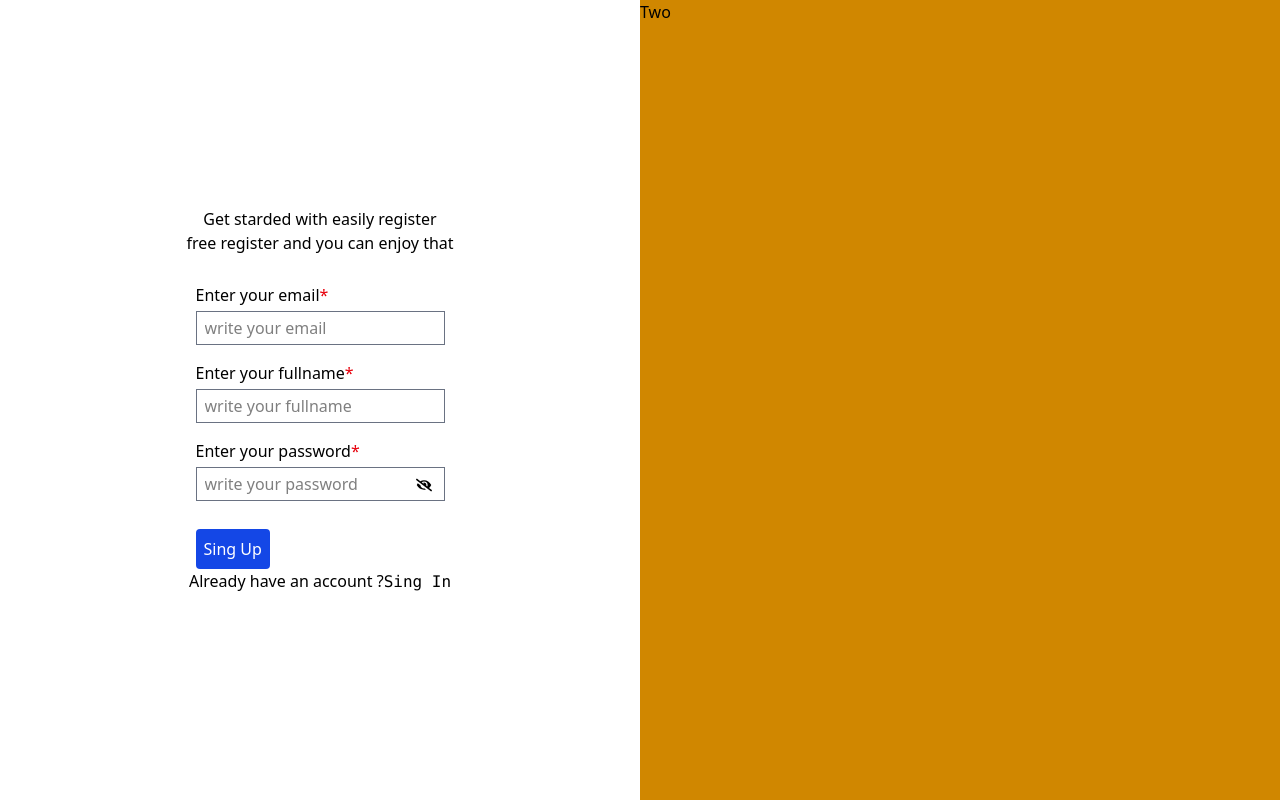
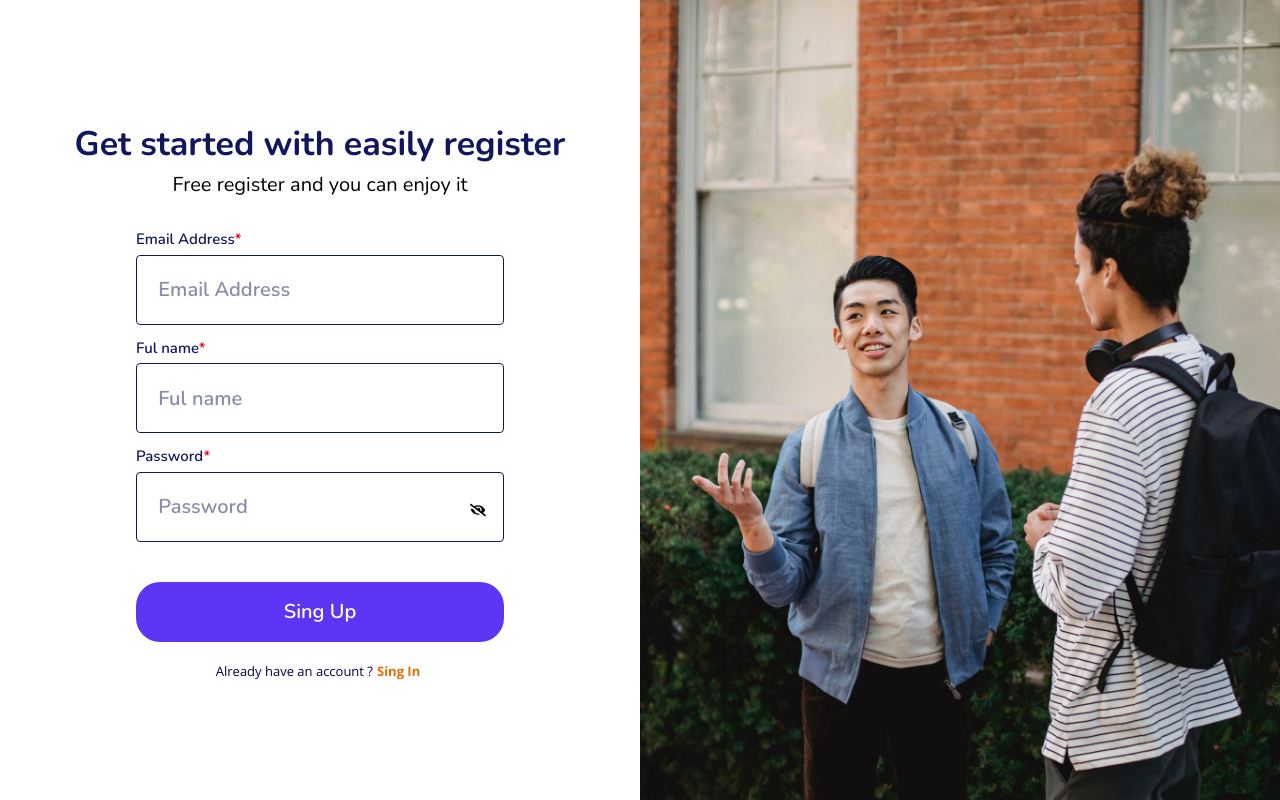
Before and after one commit to Dev0xTanvir/chatapp, a React (Vite) app: page / in a window 1280 px wide. Shown: the top 800 px of the page. Built offline with nearby package versions, Linux system fonts and the light colour scheme.

Commit message:
degine-change

```diff
--- a/index.html
+++ b/index.html
@@ -1,10 +1,16 @@
-<!doctype html>
+<!DOCTYPE html>
 <html lang="en">
   <head>
     <meta charset="UTF-8" />
     <link rel="icon" type="image/svg+xml" href="/vite.svg" />
     <meta name="viewport" content="width=device-width, initial-scale=1.0" />
     <title>Chatapp</title>
+    <link rel="preconnect" href="https://fonts.googleapis.com" />
+    <link rel="preconnect" href="https://fonts.gstatic.com" crossorigin />
+    <link
+      href="https://fonts.googleapis.com/css2?family=Nunito:ital,wght@0,200..1000;1,200..1000&family=Open+Sans:ital,wght@0,300..800;1,300..800&family=Poppins:ital,wght@0,100;0,200;0,300;0,400;0,500;0,600;0,700;0,800;0,900;1,100;1,200;1,300;1,400;1,500;1,600;1,700;1,800;1,900&display=swap"
+      rel="stylesheet"
+    />
   </head>
   <body>
     <div id="root"></div>
--- a/src/Pages/index.jsx
+++ b/src/Pages/index.jsx
@@ -8,6 +8,7 @@ import {
 } from "firebase/auth";
 import auth from "../../Database/FIrebase.config";
 import { ClipLoader, FadeLoader } from "react-spinners";
+import regestation from '../assets/Regestation.png'
 
 const SingUp = () => {
   let data = lib.singUpData();
@@ -84,10 +85,10 @@ const SingUp = () => {
 
   return (
     <div>
-      <div className="flex justify-between items-center">
+      <div className="flex">
         <div className="w-1/2 h-screen flex flex-col justify-center items-center">
-          <h1>Get starded with easily register</h1>
-          <p>free register and you can enjoy that</p>
+          <h1 className=" font-nonitw font-bold text-[34px] text-[#11175D] ">Get started with easily register</h1>
+          <p className="font-nonitw font-normal text-[20px] text-[#000000]">Free register and you can enjoy it</p>
 
           <form
             action="#"
@@ -99,8 +100,8 @@ const SingUp = () => {
                 className="flex flex-col items-start gap-y-1 mb-3 relative"
                 key={id}
               >
-                <label htmlFor="email">
-                  {`Enter your ${name}`}
+                <label className="font-nonitw font-semibold text-[15px] text-[#11175D]" htmlFor="email">
+                  {` ${name}`}
                   {requared && <span className="text-red-600">*</span>}
                 </label>
                 <input
@@ -113,10 +114,10 @@ const SingUp = () => {
                       ? "password"
                       : "text"
                   }
-                  placeholder={`write your ${name}`}
+                  placeholder={` ${name}`}
                   name={name}
                   onChange={handlechange}
-                  className="border border-gray-500 px-2 py-1 outline-0"
+                  className="w-[368px] h-[70px] border border-[#11175D] px-4 py-1 outline-0 rounded font-nonitw font-semibold text-[20px] text-[#11175D]"
                 />
                 {icon && (
                   <span
@@ -144,7 +145,7 @@ const SingUp = () => {
             {loder ? (
               <button
                 onClick={handlesingup}
-                className="py-2 px-2 bg-blue-700 rounded mt-3 text-white cursor-pointer"
+                className="w-[368px] h-[60px] py-2 px-2 bg-[#5F35F5] rounded-3xl mt-7 text-white font-nonitw font-semibold text-[20px] cursor-pointer"
               >
                 <FadeLoader
                   color={"#000000"}
@@ -158,17 +159,21 @@ const SingUp = () => {
             ) : (
               <button
                 onClick={handlesingup}
-                className="py-2 px-2 bg-blue-700 rounded mt-3 text-white cursor-pointer"
+                className="w-[368px] h-[60px] py-2 px-2 bg-[#5F35F5] rounded-3xl mt-7 text-white font-nonitw font-semibold text-[20px] cursor-pointer"
               >
                 Sing Up
               </button>
             )}
           </form>
-          <p>
-            Already have an account ?<samp>Sing In</samp>
+          <p className="mt-5 font-opensence font-normal text-[13px] text-[#03014C] ">
+            Already have an account ?<samp className="font-opensence font-bold text-[13px] text-[#EA6C00] px-1">Sing In</samp>
           </p>
         </div>
-        <div className="bg-yellow-600 w-1/2 h-screen">Two</div>
+        <div className=" w-1/2 h-screen">
+        <picture>
+          <img src={regestation} alt={regestation} />
+        </picture>
+        </div>
       </div>
     </div>
   );
--- a/src/index.css
+++ b/src/index.css
@@ -4,6 +4,9 @@
     --mainbgcolor: #fcfcfc;
     --authfontcolor: #11175d;
     --mainfontcolor: #000000;
+    --nonitw: "Nunito", sans-serif;
+    --opensence: "Open Sans", sans-serif;
+    --popince: "Poppins", sans-serif;
 }
 
 @theme {
@@ -11,3 +14,9 @@
     --color-authfontcolor: var(--authfontcolor);
     --color-mainfontcolor: var(--mainfontcolor);
   }
+
+  @theme {
+    --font-nonitw: var(--nonitw);
+    --font-opensence: var(--opensence);
+    --font-popince: var(--popince);
+  }
--- a/src/lib/lib.js
+++ b/src/lib/lib.js
@@ -7,19 +7,19 @@ _ .singUpData = () => {
     let singupitem = [
         {
             id: 1,
-            name: 'email',
+            name: 'Email Address',
             requared: true,
             icon: false,
         },
         {
             id: 2,
-            name: 'fullname',
+            name: 'Ful name',
             requared: true,
             icon: false,
         },
         {
             id: 3,
-            name: 'password',
+            name: 'Password',
             requared: true,
             icon: true,
         },
```
